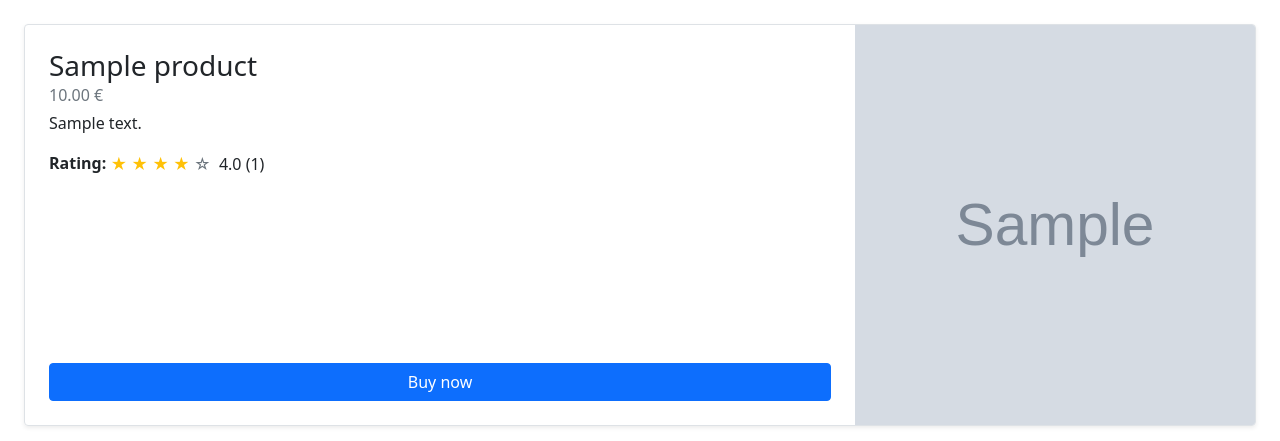
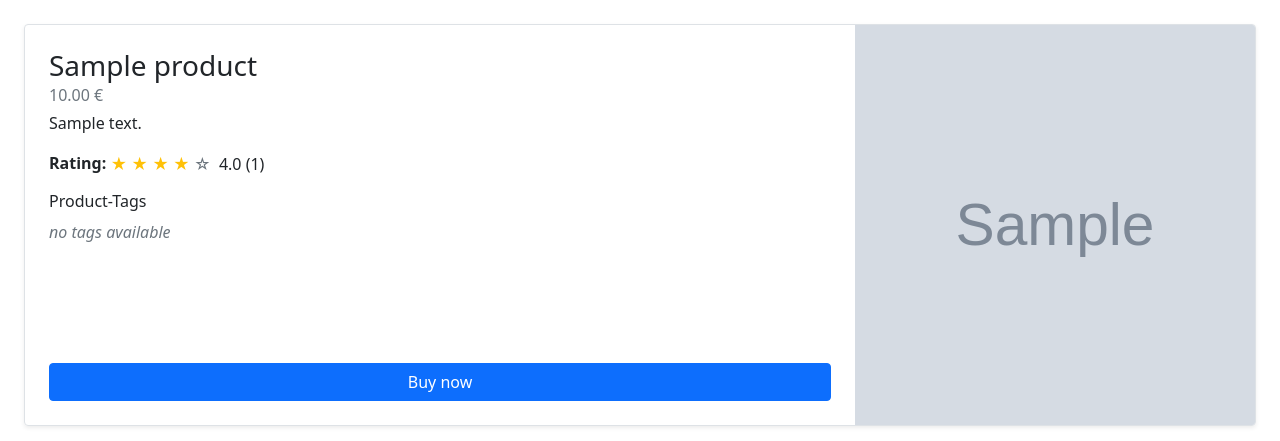
Before and after one commit to FabianRitzmann/baby-tools-world, a Django app: a page that uses src/products/templates/product.html in a window 1280 px wide. Shown: the part 56-497 px from the top of the page. Run offline with Django 5.2, Linux system fonts and the light colour scheme; tables that the repository leaves empty hold one stand-in row (values such as "Sample post"); grey boxes marked "Sample" are stand-in pictures.

Commit message:
feat: add product tags display in product.html and register Tag model in admin.py

```diff
--- a/src/products/templates/product.html
+++ b/src/products/templates/product.html
@@ -38,6 +38,20 @@
             <div class="mb-3 text-muted">No ratings yet</div>
           {% endif %}
         {% endwith %}
+
+        <!-- (3) Product tags -->
+        <div class="mb-3">
+          <h6 class="mb-2">Product-Tags</h6>
+          {% if product.tags.all %}
+            <div class="d-flex flex-wrap gap-2">
+              {% for tag in product.tags.all %}
+                <span class="badge bg-secondary">{{ tag.name }}</span>
+              {% endfor %}
+            </div>
+          {% else %}
+            <span class="text-muted fst-italic">no tags available</span>
+          {% endif %}
+        </div>
 
         <div class="btn btn-primary btn-center mt-auto">Buy now</div>
       </div>
```
Also changed, not shown: src/products/admin.py (+9 -1 lines).
